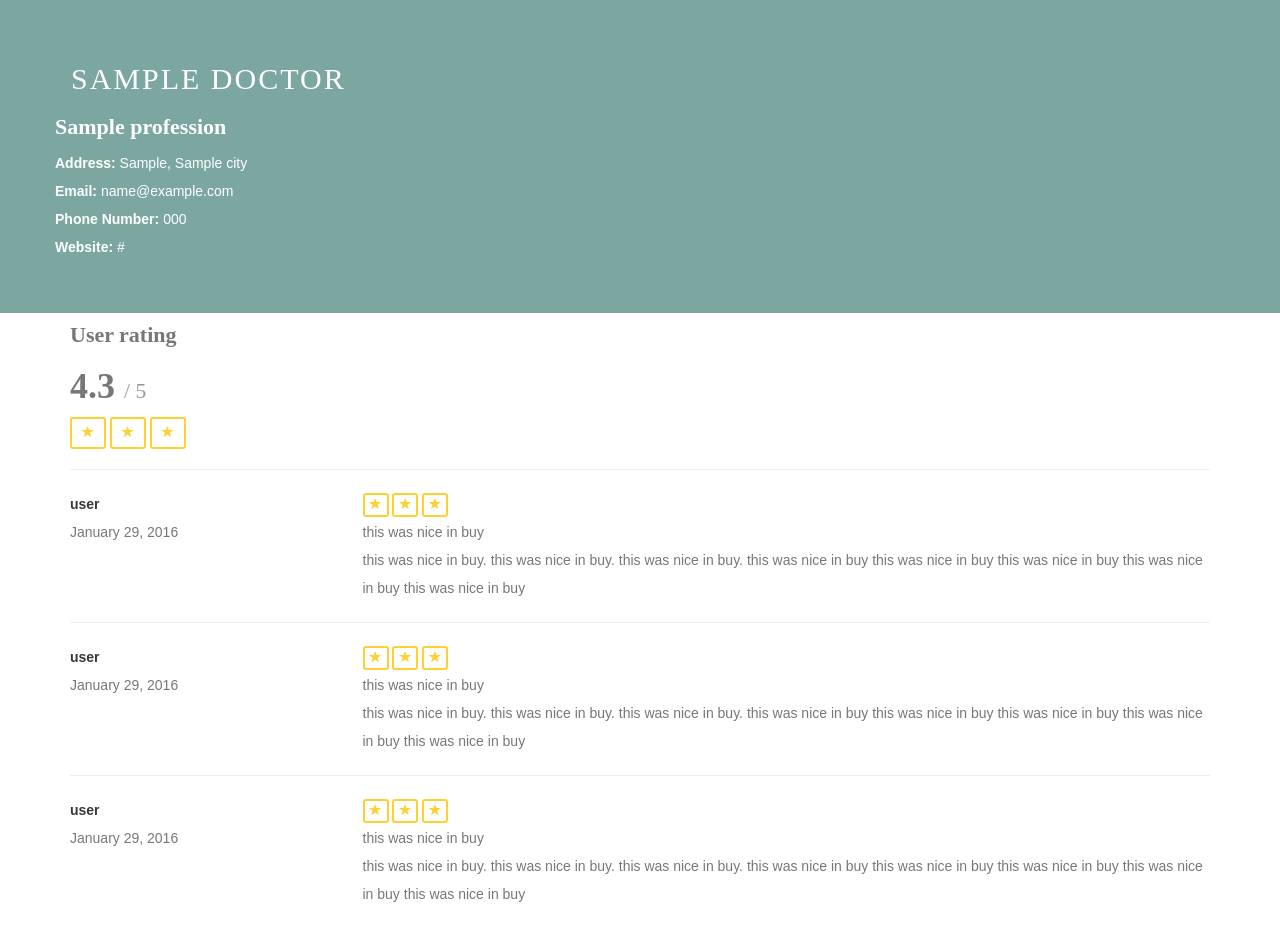
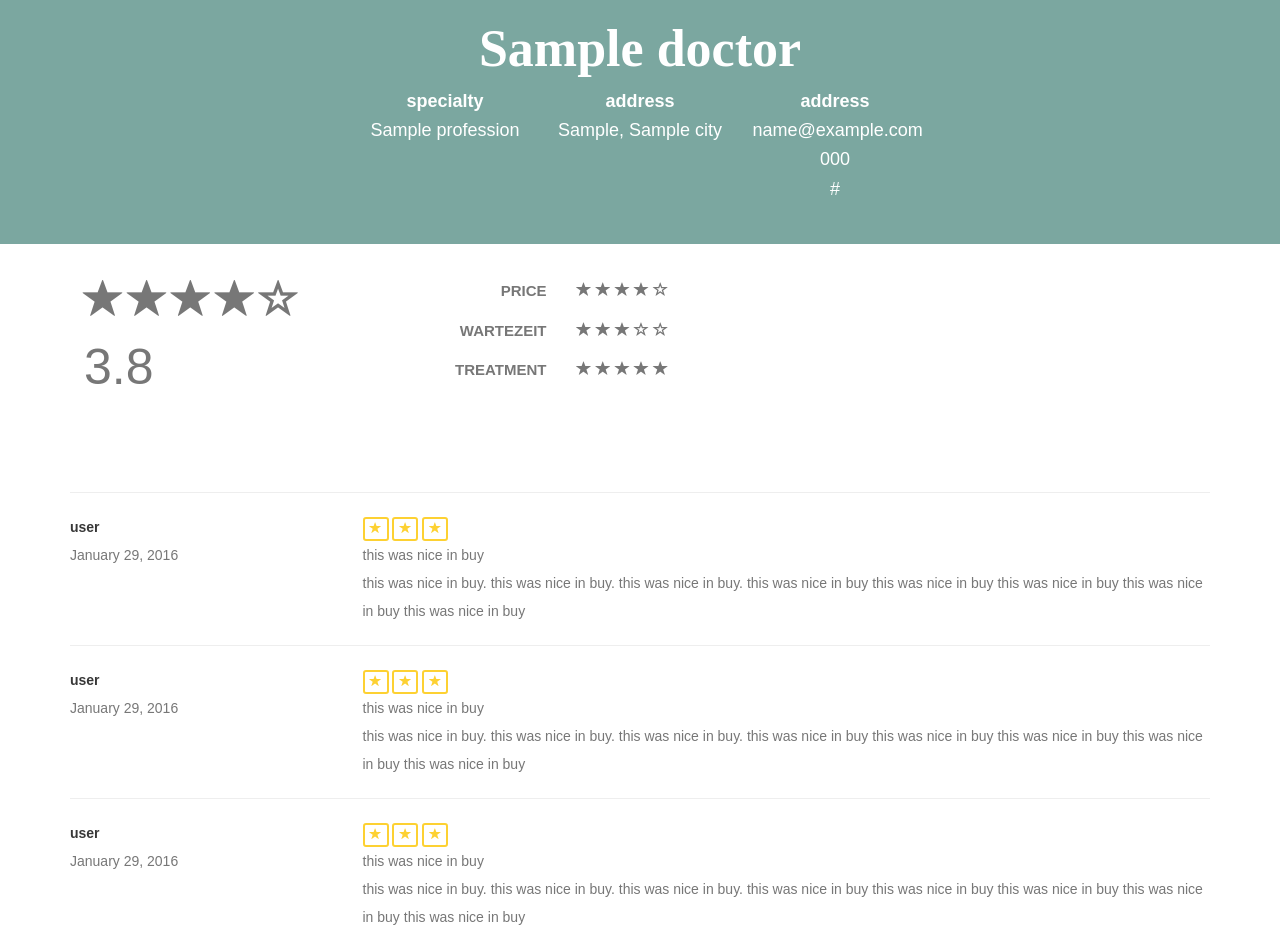
Before and after one commit to gardiac2002/medicus, a Django app: page /doctor/1 in a window 1280 px wide. Shown: the part 100-1031 px from the top of the page. Before the commit the page ends 1002 px from the top, so only its background shows below. Run offline with Django 3.2, Linux system fonts and the light colour scheme; tables that the repository leaves empty hold one stand-in row (values such as "Sample post"); some libraries are stand-ins or nearby versions.

Commit message:
Styling the doctor page

```diff
--- a/medicus/static/assets/css/style.css
+++ b/medicus/static/assets/css/style.css
@@ -278,6 +278,12 @@ input[type="search"]::-webkit-search-decoration {
     background-color: rgba(0, 0, 0, 0);
     border-color: #FDC600;
 }
+
+.pbs { padding-bottom: 1%; }
+.pbm { padding-bottom: 2%; }
+
+.doc-details p { font-size: 18px; }
+
 .input-group-addon {
     background-color: #FFFFFF;
     border: 1px solid #E3E3E3;
--- a/medicus/templates/medicus/base.html
+++ b/medicus/templates/medicus/base.html
@@ -1,4 +1,3 @@
-
 {% load static %}
 
 <!DOCTYPE html>
@@ -38,7 +37,7 @@
     <body>
         {% block body %}
             {% if messages %}
-            <div>
+            <div class="alert alert-warning">
               <strong>Messages:</strong>
               <ul>
             {% for message in messages %}
--- a/medicus/templates/medicus/doctor.html
+++ b/medicus/templates/medicus/doctor.html
@@ -6,26 +6,22 @@
 {% block content %}
 
 <div class="page-head">
-            <div class="container">
-                <div class="row">
-                    <div class="page-head-content">
-                        <h1 class="page-title">{{ name }}</h1>
-						<h4>{{ profession }}</h4>
-
-						<Strong>Address: </Strong> {{ street }}, {{ city }}<br />
-
-						{% if email %}
-							<Strong>Email: </Strong> {{ email }} <br />
-						{% endif %}
-
-						{% if phone_number %}
-							<Strong>Phone Number: </Strong> {{ phone_number }} <br />
-						{% endif %}
-
-						{% if website %}
-							<Strong>Website: </Strong> {{ website }} <br />
-						{% endif %}
-
+  <div class="container doc-details">
+    <div class="row pbm text-center">
+      <h1>{{ name }}</h1>
+      <div class="col-md-2 col-md-offset-3 col-sm-4 col-xs-12">
+        <p><strong>specialty</strong><br>
+    		{{ profession }}</p>
+      </div>
+      <div class="col-md-2 col-sm-4 col-xs-12">
+        <p><strong>address</strong><br>
+        {{ street }}, {{ city }}</p>
+      </div>
+      <div class="col-md-2 col-sm-4 col-xs-12">
+        <p><strong>address</strong><br>
+        {% if email %} {{ email }} <br> {% endif %}
+        {% if phone_number %} {{ phone_number }} <br> {% endif %}
+        {% if website %} {{ website }} {% endif %}</p>
       </div>
     </div>
   </div>
@@ -35,22 +31,47 @@
     <div class="container">
 		<div class="row">
 			<div class="col-md-3">
-				<div class="rating-block">
-					<h4>User rating</h4>
-					<h2 class="bold padding-bottom-7">4.3 <small>/ 5</small></h2>
-					<button type="button" class="btn btn-warning btn-sm" aria-label="Left Align">
-					  <span class="glyphicon glyphicon-star" aria-hidden="true"></span>
-					</button>
-					<button type="button" class="btn btn-warning btn-sm" aria-label="Left Align">
-					  <span class="glyphicon glyphicon-star" aria-hidden="true"></span>
-					</button>
-					<button type="button" class="btn btn-warning btn-sm" aria-label="Left Align">
-					  <span class="glyphicon glyphicon-star" aria-hidden="true"></span>
-					</button>
+        <div class="ratingbox">
+            <span class="glyphicon glyphicon-star ratingstar" aria-hidden="true"></span>
+            <span class="glyphicon glyphicon-star ratingstar" aria-hidden="true"></span>
+            <span class="glyphicon glyphicon-star ratingstar" aria-hidden="true"></span>
+            <span class="glyphicon glyphicon-star ratingstar" aria-hidden="true"></span>
+            <span class="glyphicon glyphicon-star-empty ratingstar" aria-hidden="true"></span>
+            <p class="ratingtext">3.8</p>
         </div>
 			</div>
+      <div class="col-md-6 ratingbox">
+        <div class="col-xs-4 text-right"> <p><strong>PRICE</strong></p> </div>
+        <div class="col-xs-8">
+          <p>
+            <span class="glyphicon glyphicon-star" aria-hidden="true"></span>
+            <span class="glyphicon glyphicon-star" aria-hidden="true"></span>
+            <span class="glyphicon glyphicon-star" aria-hidden="true"></span>
+            <span class="glyphicon glyphicon-star" aria-hidden="true"></span>
+            <span class="glyphicon glyphicon-star-empty" aria-hidden="true"></span>
+          </p>
+        </div>
+        <div class="col-xs-4 text-right"> <p><strong>WARTEZEIT</strong></p> </div>
+        <div class="col-xs-8">
+          <p>
+            <span class="glyphicon glyphicon-star" aria-hidden="true"></span>
+            <span class="glyphicon glyphicon-star" aria-hidden="true"></span>
+            <span class="glyphicon glyphicon-star" aria-hidden="true"></span>
+            <span class="glyphicon glyphicon-star-empty" aria-hidden="true"></span>
+            <span class="glyphicon glyphicon-star-empty" aria-hidden="true"></span>
+          </p>
+        </div>
+        <div class="col-xs-4 text-right"> <p><strong>TREATMENT</strong></p> </div>
+        <div class="col-xs-8">
+          <p>
+            <span class="glyphicon glyphicon-star" aria-hidden="true"></span>
+            <span class="glyphicon glyphicon-star" aria-hidden="true"></span>
+            <span class="glyphicon glyphicon-star" aria-hidden="true"></span>
+            <span class="glyphicon glyphicon-star" aria-hidden="true"></span>
+            <span class="glyphicon glyphicon-star" aria-hidden="true"></span>
+          </p>
+        </div>
 
-            <div class="col-md-3">
       </div>
 		</div>
 
--- a/medicus/templates/socialaccount/snippets/provider_list.html
+++ b/medicus/templates/socialaccount/snippets/provider_list.html
@@ -13,8 +13,6 @@
 </li>
 {% endfor %}
 {% endif %}
-<li>
-  <a title="{{provider.name}}" class="socialaccount_provider {{provider.id}}"
-     href="{% provider_login_url provider.id process=process scope=scope auth_params=auth_params %}">{{provider.name}}</a>
-</li>
+  <a title="{{provider.name}}" class="btn btn-secondary btn-block {{provider.id}}"
+     href="{% provider_login_url provider.id process=process scope=scope auth_params=auth_params %}">Login up with {{provider.name}}</a>
 {% endfor %}
```
Also changed, not shown: medicus/templates/account/login.html (+17 -4 lines). Lines whose indentation alone changed are shown as unchanged.
